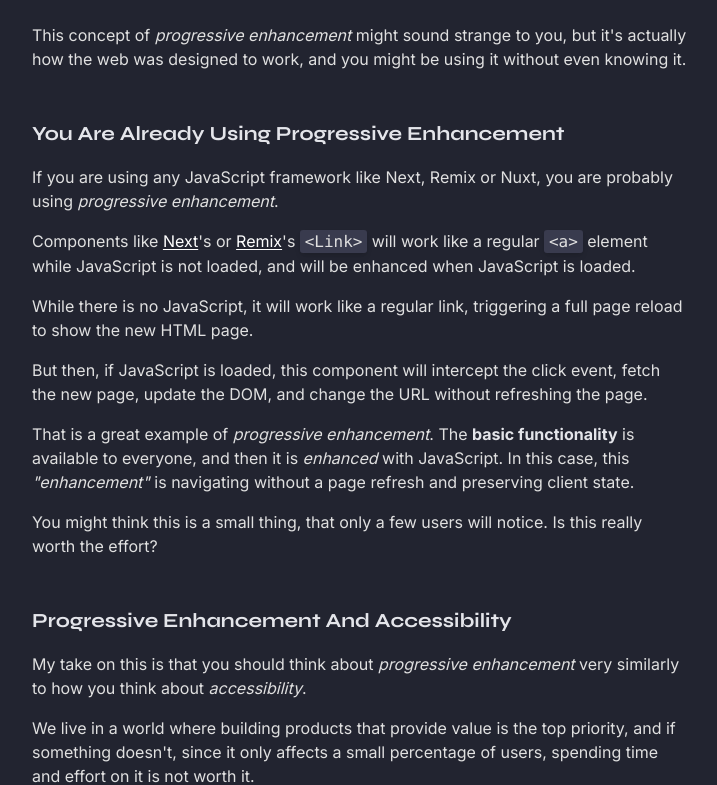
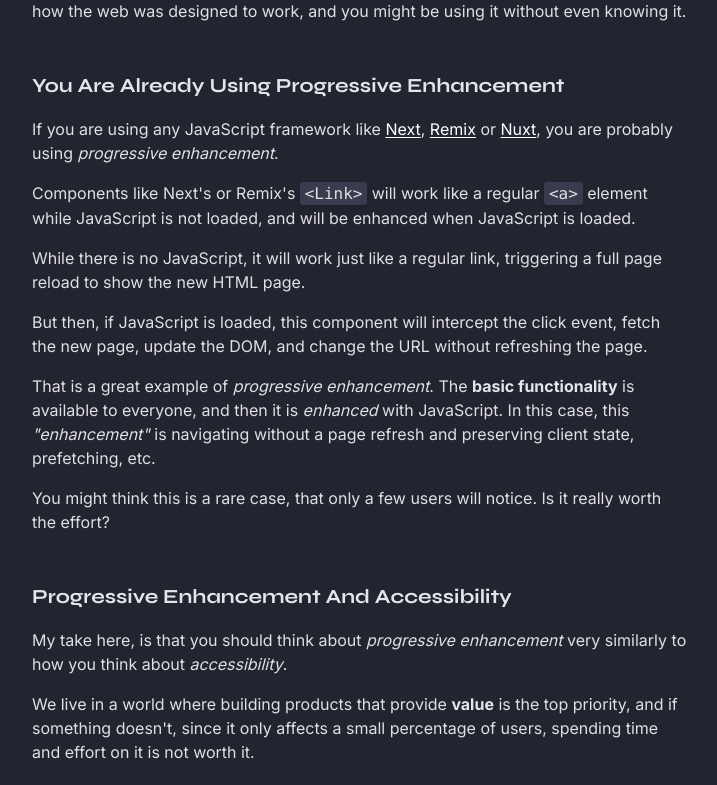
Before and after one commit to marioperezhurtado/portfolio, an Astro site: page /blog/progressive-enhancement in a window 1280 px wide. Shown: the part 2880-3665 px from the top of the page, without its empty margins (280-997 px from the left). Built offline with nearby package versions, Linux system fonts and the light colour scheme; Astro itself is replaced by a stand-in of ours.

Commit message:
Add pe post image

````diff
--- a/src/content/blog/progressive-enhancement.mdx
+++ b/src/content/blog/progressive-enhancement.mdx
@@ -9,9 +9,7 @@ image: 'progressive-enhancement.webp'
 ## What is Progressive Enhancement?
 
 Progressive enhancement is a web development technique that focuses on using the
-**web platform**'s core features to build resilient and accessible web applications, and
-then *progressively enhance* the experience by adding feedback, animations,
-and other client-side features.
+**web platform**'s core features to build resilient and accessible web applications, and then *progressively enhance* the experience by adding feedback, animations, and other client-side features.
 
 Do you recall how the native `form` element works? When you submit a form, the browser will send a request to the server, and the server will respond with a new HTML page.
 
@@ -32,8 +30,6 @@ browser's default behaviour, and use the `fetch` API to send the form data to th
 Then, we use the response to update the DOM using JavaScript.
 
 ```tsx
-import { useState } from 'react';
-
 export default function Todos() {
   function handleCreateTodo(event) {
     event.preventDefault();
@@ -114,14 +110,14 @@ even knowing it.
 
 ## You Are Already Using Progressive Enhancement
 
-If you are using any JavaScript framework like Next, Remix or Nuxt, you are
-probably using *progressive enhancement*.
+If you are using any JavaScript framework like [Next](https://nextjs.org/),
+[Remix](https://remix.run/) or [Nuxt](https://nuxt.com/), you are probably using *progressive enhancement*.
 
-Components like [Next](https://nextjs.org/)'s or [Remix](https://remix.run/)'s `<Link>` will work like a regular `<a>`
+Components like Next's or Remix's `<Link>` will work like a regular `<a>`
 element while JavaScript is not loaded, and will be enhanced when JavaScript is
 loaded.
 
-While there is no JavaScript, it will work like a regular link, triggering a full
+While there is no JavaScript, it will work just like a regular link, triggering a full
 page reload to show the new HTML page.
 
 But then, if JavaScript is loaded, this component will intercept the click
@@ -130,26 +126,26 @@ event, fetch the new page, update the DOM, and change the URL without refreshing
 That is a great example of *progressive enhancement*. The **basic
 functionality** is available to everyone, and then it is *enhanced* with
 JavaScript. In this case, this *"enhancement"* is navigating without a page
-refresh and preserving client state.
+refresh and preserving client state, prefetching, etc.
 
-You might think this is a small thing, that only a few users will notice. Is
-this really worth the effort?
+You might think this is a rare case, that only a few users will notice. Is it really worth the effort?
 
 
 ## Progressive Enhancement And Accessibility
 
-My take on this is that you should think about *progressive enhancement* very
+My take here, is that you should think about *progressive enhancement* very
 similarly to how you think about *accessibility*.
 
-We live in a world where building products that provide value is the top
+We live in a world where building products that provide **value** is the top
 priority, and if something doesn't, since it only affects a small percentage of
 users, spending time and effort on it is not worth it.
 
-But if we have libraries and tools that help us make our sites accessible without
-much effort, why not do it?
+But if we had libraries and tools that help us make our sites accessible without
+much effort, why wouldn't we use them?
 
 That's why libraries like [Radix UI](https://www.radix-ui.com/) or [Headless
-UI](https://headlessui.com/) are so useful. They help us build fully accessible web apps, without too much effort.
+UI](https://headlessui.com/) are so useful. They help us build fully accessible
+web apps without the hassle.
 
 ```tsx
 import * as DropdownMenu from "@radix-ui/react-dropdown-menu";
@@ -187,7 +183,7 @@ export default function MyAccessibleDropdown() {
 ```
 
 And the same goes for *progressive enhancement*. If the frameworks give us **good
-defaults**, and build on top of the **web platform**, we can improve the resilience
+defaults**, and builds on top of the **web platform**, we can improve the resilience
 and availability of our applications without having to change the way we
 develop.
 
@@ -320,6 +316,7 @@ designed to work. I think we should take advantage of the web platform and build
 on top of it, with the help of frameworks and libraries that give us the right tools
 to do so.
 
+
 ## Other Resources
 
 - [Everyone Has JavaScript,
````
Also changed, not shown: public/blog/progressive-enhancement.webp (added).
